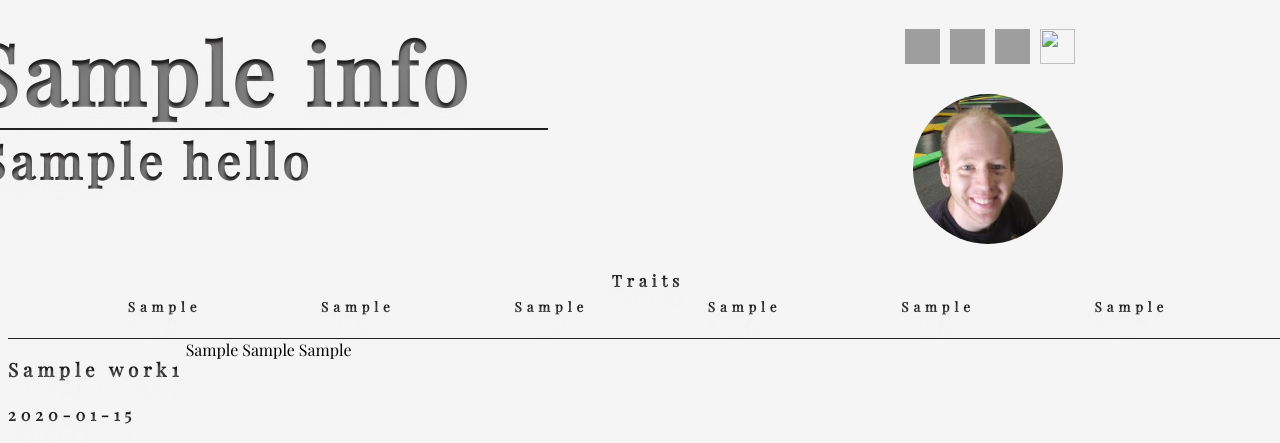
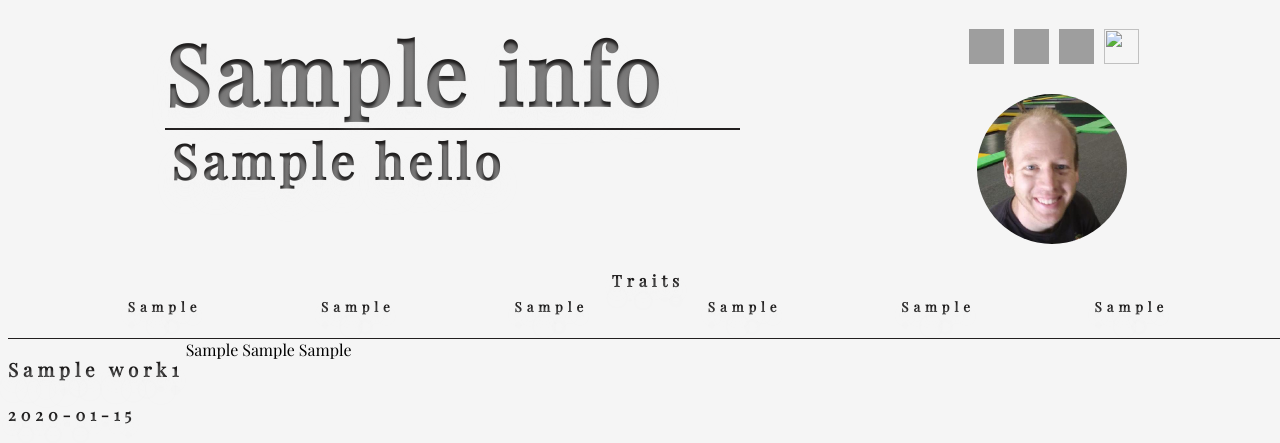
Before and after one commit to wadeChriestenson/Main_Application, a Django app: template templates/about-me.html in a window 1280 px wide. Shown: the top 443 px of the page. Run offline with Django 4.2, Linux system fonts and the light colour scheme; the template is opened without the code that fills it: most values are stand-ins (such as "Sample title", 1, 10 or a date in 2020); grey boxes are pictures that could not be loaded.

Commit message:
03/21/22 - WC

```diff
--- a/Resume/static/css/aboutme1.css
+++ b/Resume/static/css/aboutme.css
@@ -13,7 +13,7 @@
                 display: flex;
         flex-direction: column;
         justify-content: flex-start;
-        margin-left: -20vw;
+        /*margin-left: -20vw;*/
 }
 .name{
     background: -webkit-linear-gradient(#221F1F, #111111);
--- a/templates/about-me.html
+++ b/templates/about-me.html
@@ -18,7 +18,7 @@
     <title>{{ info.name }}</title>
     <link rel="icon" type="image/x-icon" href="{{ info.favicon }}">
       <meta name="viewport" content="width=device-width, initial-scale=1">
-    <link href="{% static '/css/aboutme1.css' %}" rel="stylesheet">
+    <link href="{% static '/css/aboutme.css' %}" rel="stylesheet">
         <link rel="preconnect" href="https://fonts.googleapis.com">
 <link rel="preconnect" href="https://fonts.gstatic.com" crossorigin>
 <link href="https://fonts.googleapis.com/css2?family=Playfair+Display&display=swap" rel="stylesheet">
```
